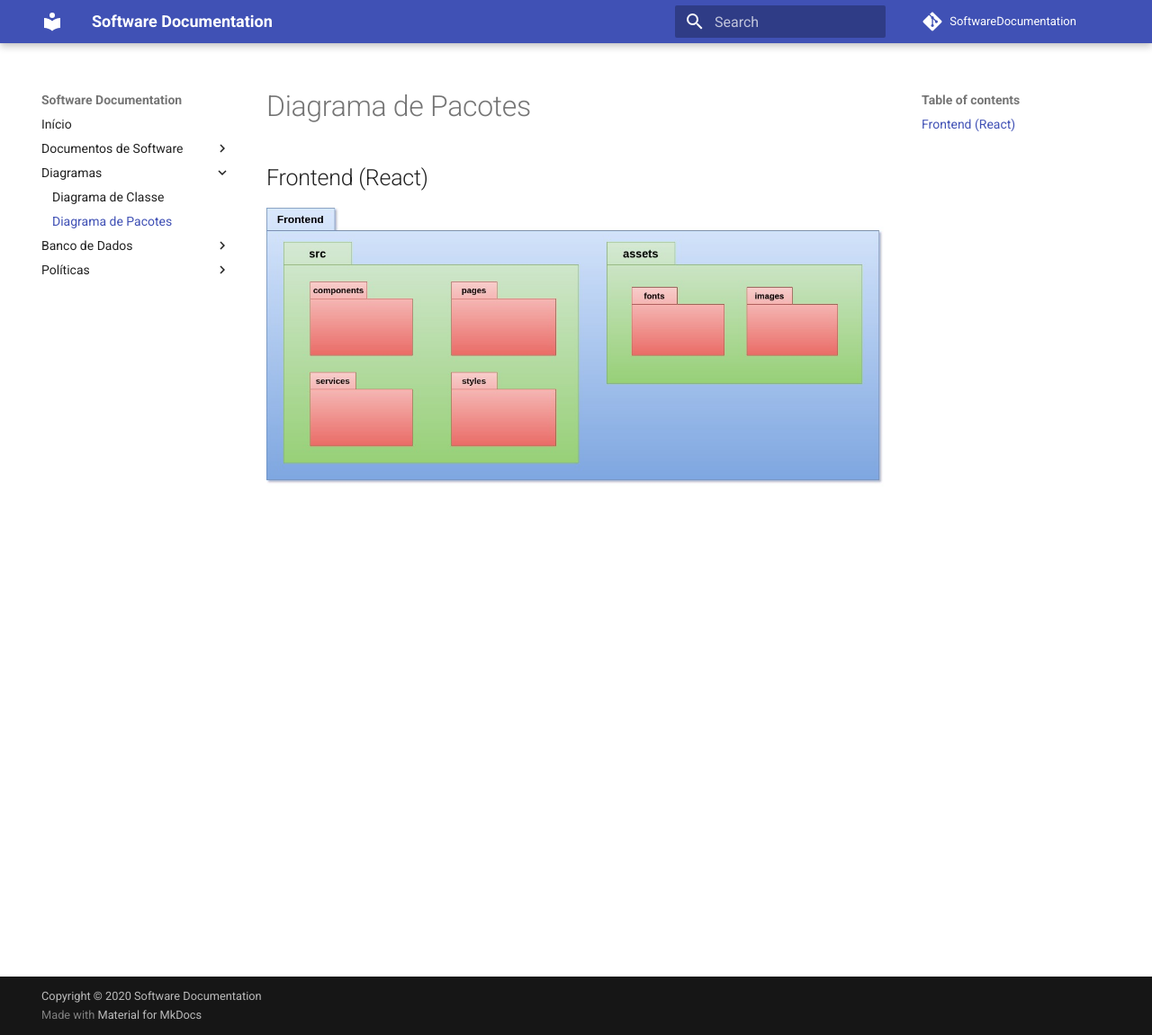
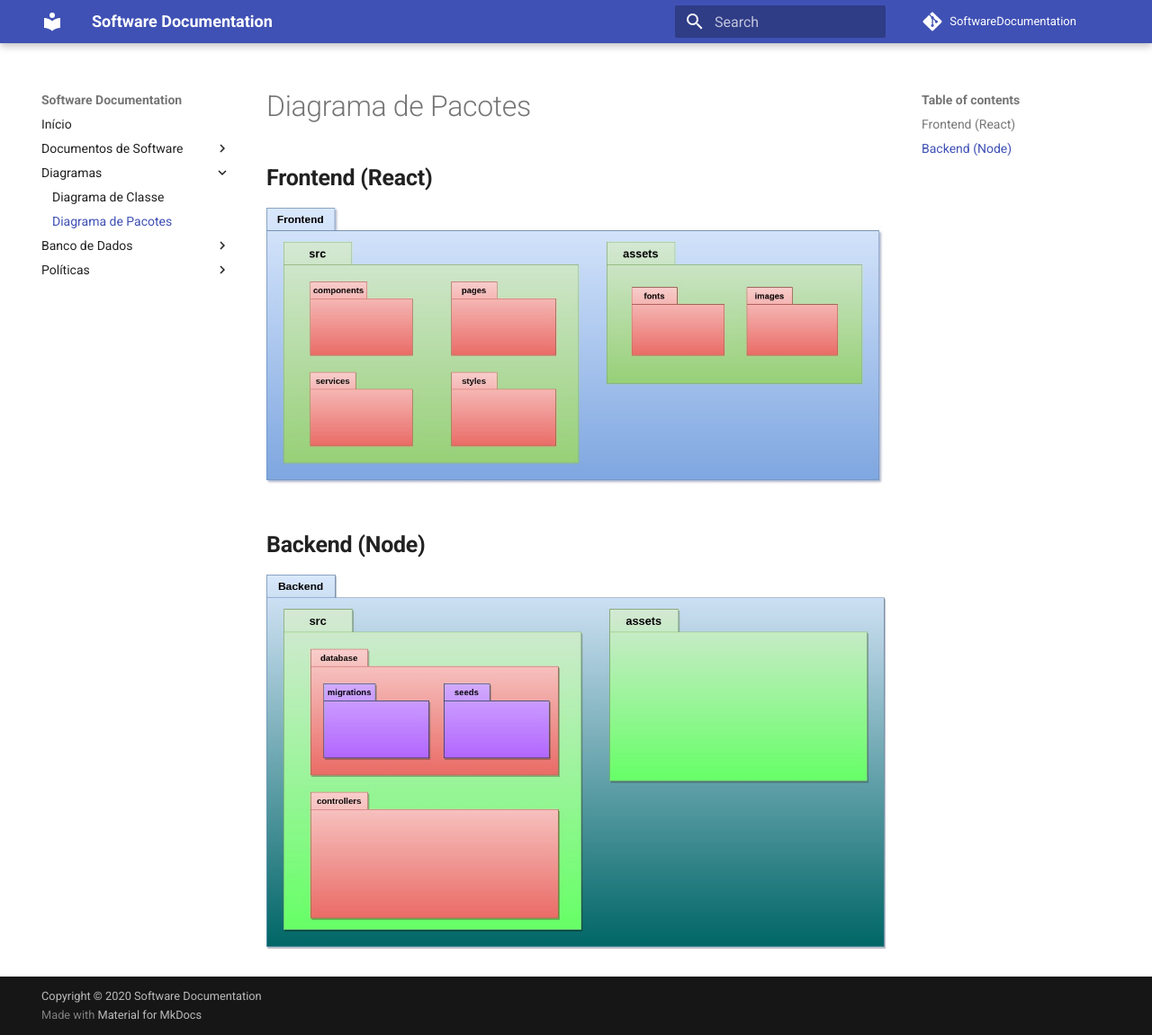
Before and after one commit to fellipe-araujo/SoftwareDocumentation, an MkDocs documentation site: the page built from docs/Diagrams/package_diagram.md, in a window 1280 px wide and 1151 px high. Shown: the whole window at 90% size. Built offline with MkDocs 1.6.1 and Material for MkDocs 9.7.7, drawn with Linux system fonts in a browser that asks for light colours; comment, search, counter and statistics services are not loaded.

Commit message:
#7 - Create Package Diagram of Backend.

```diff
--- a/docs/Diagrams/package_diagram.md
+++ b/docs/Diagrams/package_diagram.md
@@ -1,5 +1,9 @@
 # Diagrama de Pacotes
 
-## Frontend (React)
+## **Frontend (React)**
 
 ![DP-Front](../Images/DP-Front.jpg)
+
+## **Backend (Node)**
+
+![DP-Back](../Images/DP-Back.jpg)
```
Also changed, not shown: docs/Images/DP-Back.jpg (added).
